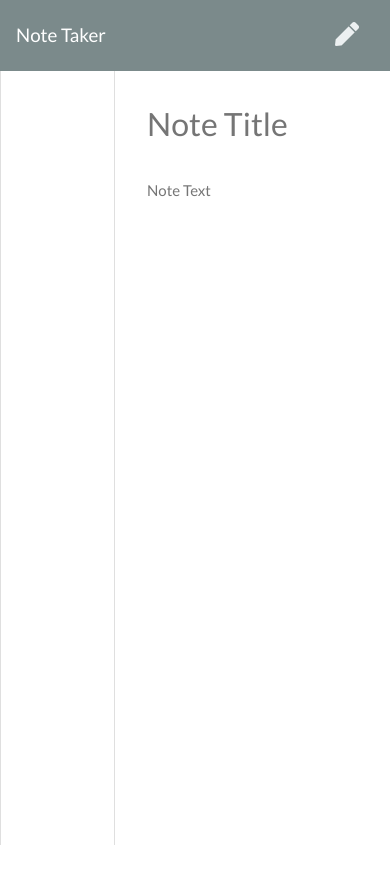
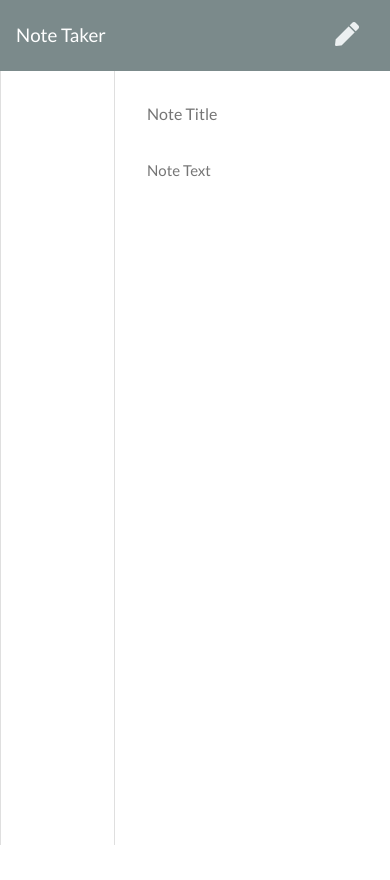
Before and after one commit to davidshur/note-taker, a website: page public/notes.html in a window 390 px wide. Drawn offline with nearby package versions, Linux system fonts and the light colour scheme; no server answers.

Commit message:
fix spacing

```diff
--- a/public/assets/css/styles.css
+++ b/public/assets/css/styles.css
@@ -74,9 +74,7 @@ body {
 
 @media only screen and (max-width: 600px) {
   .note-title {
-    margin-left: none;
-    padding-left: none;
-    font-size: 2rem;
-    height: 80px;
+    font-size: 1rem;
+    height: 60px;
   }
 }
```
